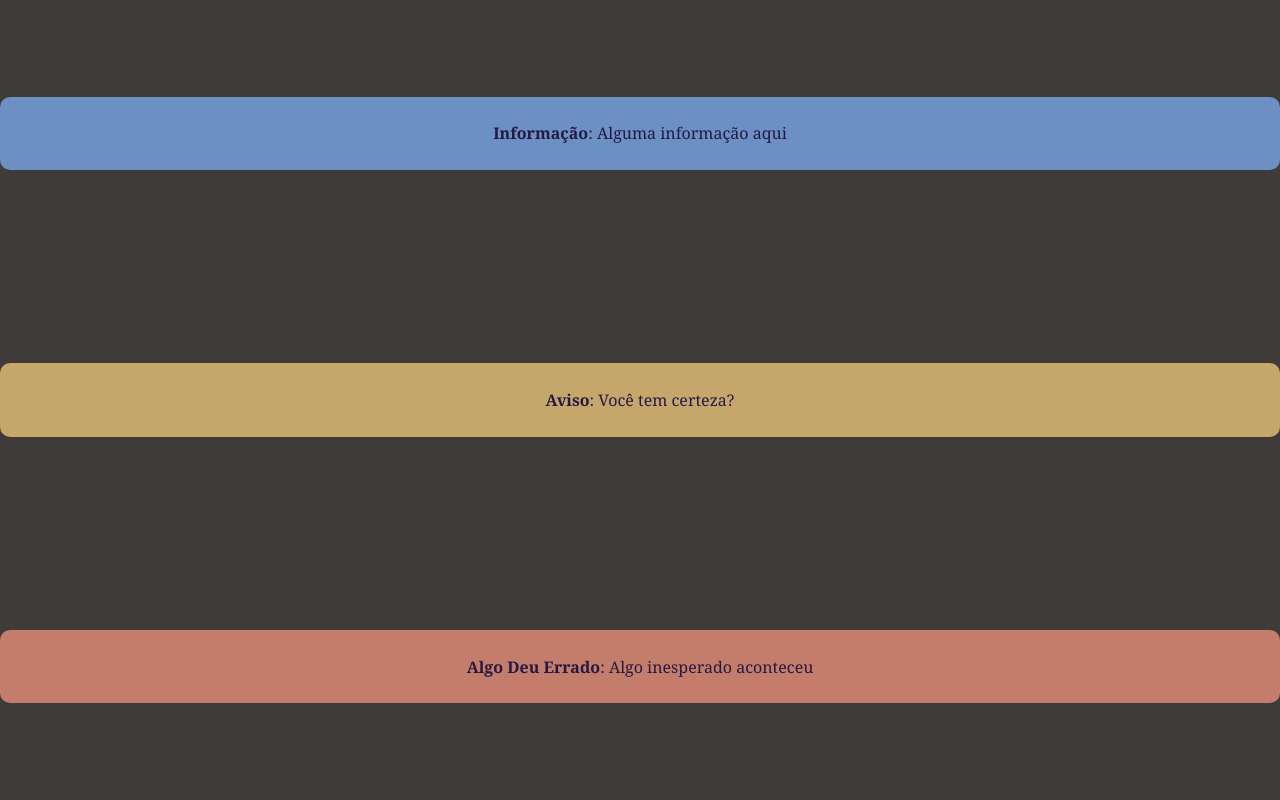
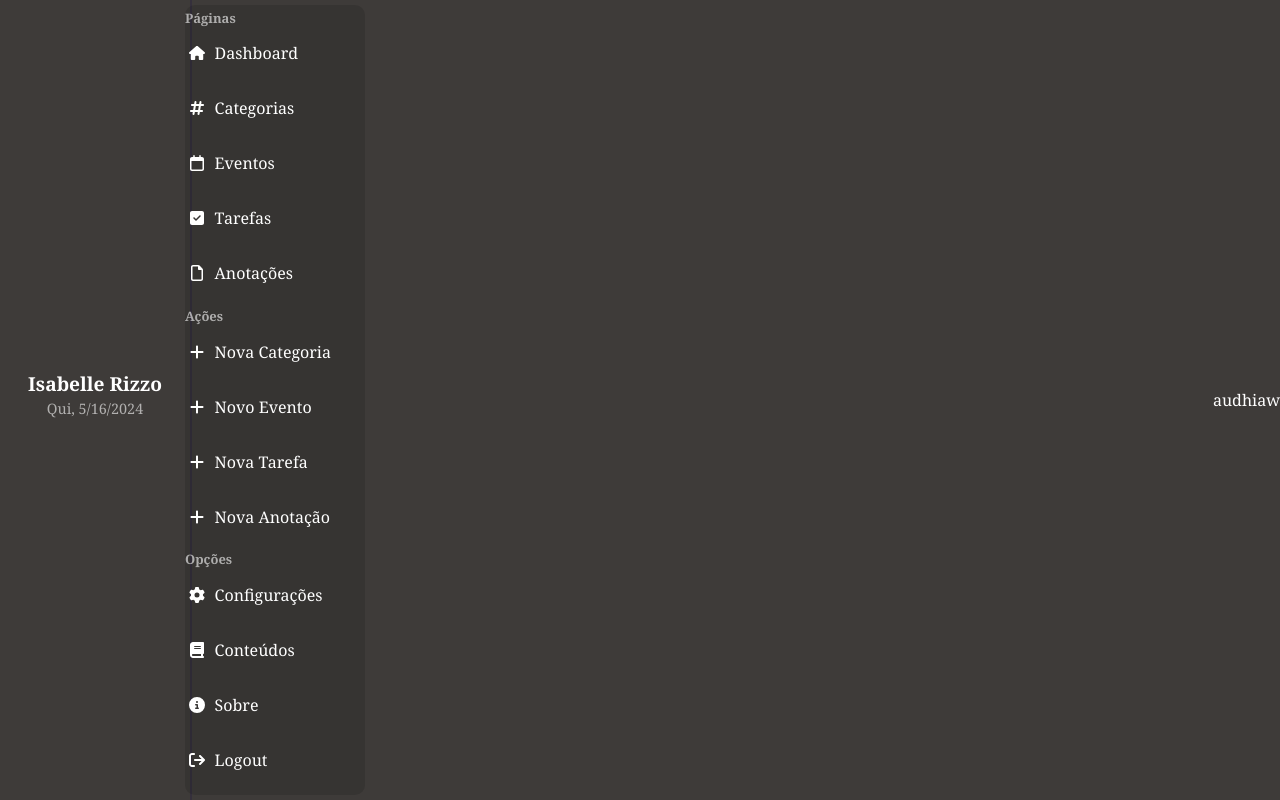
Before and after one commit to irizzo/tcc-web-frontend, a Next.js app: page /test in a window 1280 px wide. Built offline with nearby package versions, Linux system fonts and the light colour scheme.

Commit message:
sidebar ui redone

```diff
--- a/src/app/test/page.js
+++ b/src/app/test/page.js
@@ -1,15 +1,11 @@
-import Loading from '@/components/Loading';
-import { GeneralInfo, GeneralWarn, GeneralError } from '@/components/Messages';
-import { DefaultPageContainer } from '@/components/PageContainer';
+import { DashboardPageContainer } from '@/components/PageContainer';
+import SideBar from '@/components/SideBar';
 
 export default function Test() {
 	return (
-		<DefaultPageContainer>
-			{/* <Loading /> */}
-
-			<GeneralInfo infoContent={'Alguma informação aqui'} />
-			<GeneralWarn warnContent={'Você tem certeza?'} />
-			<GeneralError errorContent={'Algo inesperado aconteceu'} />
-		</DefaultPageContainer>
+		<DashboardPageContainer>
+			<SideBar />
+			<p>audhiaw</p>
+		</DashboardPageContainer>
 	);
 }
--- a/src/components/SideBar/index.js
+++ b/src/components/SideBar/index.js
@@ -1,19 +1,18 @@
 'use client';
 
-import Link from 'next/link';
+import './sideBar.scss';
 
 import { useContext, useCallback, useEffect } from 'react';
 import { UserAccessStateContext } from '@/hooks';
+import Link from 'next/link';
 
-import { FaArrowRight, FaGear, FaCircleInfo, FaBook, FaPlus, FaArrowRightFromBracket } from 'react-icons/fa6';
+import { FaArrowRight, FaGear, FaCircleInfo, FaBook, FaPlus, FaArrowRightFromBracket, FaHouse, FaRegFile, FaRegCalendar, FaHashtag, FaSquareCheck } from 'react-icons/fa6';
 
-import './sideBar.scss';
+import verifyUserAuth from '@/utils/verifyUserAuth';
+import { clearTokenCookie, navigateTo } from '@/utils';
+
+import routesMap from '@/resources/routesMap';
 import * as locale from '@/resources/locale';
-
-import { clearTokenCookie, navigateTo } from '@/utils';
-import verifyUserAuth from '@/utils/verifyUserAuth';
-import { DefaultButton } from '../Buttons';
-import routesMap from '@/resources/routesMap';
 
 export default function SideBar() {
 	const currentDate = new Date();
@@ -32,59 +31,66 @@ export default function SideBar() {
 	// }, [ isUserLogged ]);
 
 	return (
-		<aside>
+		<nav className='flex'>
 			<header className='sidebar__header'>
 				<h1 className='header__title'>{'Isabelle Rizzo'}</h1>
 				<p className='header__subtitle'>{today}</p>
 			</header>
 
-			<nav className='sidebar__nav'>
-				<ul className='nav__list'>
-					<NavListItem path={routesMap.dashboard}>{locale.pageTitles.dashboard}</NavListItem>
-					<NavListItem path={routesMap.categories.base}>{locale.pageTitles.categories.all}</NavListItem>
-					<NavListItem path={routesMap.events.base}>{locale.pageTitles.events.all}</NavListItem>
-					<NavListItem path={routesMap.tasks.base}>{locale.pageTitles.tasks.all}</NavListItem>
-					<NavListItem path={routesMap.habits.base}>{locale.pageTitles.habits.all}</NavListItem>
-				</ul>
+			<ul className='flex nav__list'>
+				<h3 className='nav__list__title'>{locale.pageTitles.sideBar.pages}</h3>
+				<NavListItem customIcon={<FaHouse className='nav__item__icon' />} path={routesMap.dashboard}>{locale.pageTitles.dashboard}</NavListItem>
+				<NavListItem customIcon={<FaHashtag className='nav__item__icon' />} path={routesMap.categories.base}>{locale.pageTitles.categories.all}</NavListItem>
+				<NavListItem customIcon={<FaRegCalendar className='nav__item__icon' />} path={routesMap.events.base}>{locale.pageTitles.events.all}</NavListItem>
+				<NavListItem customIcon={<FaSquareCheck className='nav__item__icon' />} path={routesMap.tasks.base}>{locale.pageTitles.tasks.all}</NavListItem>
+				<NavListItem customIcon={<FaRegFile className='nav__item__icon' />} path={routesMap.notes.base}>{locale.pageTitles.notes.all}</NavListItem>
 
-				<ul className='nav__list'>
+				<h3 className='nav__list__title'>{locale.pageTitles.sideBar.actions}</h3>
 				<NavListItem customIcon={<FaPlus className='nav__item__icon' />} path={routesMap.categories.new}>{locale.pageTitles.categories.new}</NavListItem>
 				<NavListItem customIcon={<FaPlus className='nav__item__icon' />} path={routesMap.events.new}>{locale.pageTitles.events.new}</NavListItem>
 				<NavListItem customIcon={<FaPlus className='nav__item__icon' />} path={routesMap.tasks.new}>{locale.pageTitles.tasks.new}</NavListItem>
-					<NavListItem customIcon={<FaPlus className='nav__item__icon' />} path={routesMap.habits.new}>{locale.pageTitles.habits.new}</NavListItem>
-				</ul>
+				<NavListItem customIcon={<FaPlus className='nav__item__icon' />} path={routesMap.notes.new}>{locale.pageTitles.notes.new}</NavListItem>
 
-				<ul className='nav__list'>
+				<h3 className='nav__list__title'>{locale.pageTitles.sideBar.options}</h3>
 				<NavListItem path={routesMap.settings} customIcon={<FaGear className='nav__item__icon' />} >{locale.pageTitles.settings}</NavListItem>
 				<NavListItem path={routesMap.contents} customIcon={<FaBook className='nav__item__icon' />} >{locale.pageTitles.contents}</NavListItem>
 				<NavListItem path={routesMap.about} customIcon={<FaCircleInfo className='nav__item__icon' />} >{locale.pageTitles.about}</NavListItem>
-
-					<DefaultButton
-						title={locale.actionsTitles.logout}
-						variant='outlined'
-						small
-						onClickFunction={() => handleLogOut(setUserAccessState)}
-					/>
+				<NavListButton onClickFunction={handleLogOut} customIcon={<FaArrowRightFromBracket className='nav__item__icon' />}>{locale.actionsTitles.logout}</NavListButton>
 			</ul>
 		</nav>
-		</aside>
 	);
-}
+};
 
-function NavListItem({children, path='/', customIcon=null, onClickFunction=null}) {
+function NavListItem({ children, path = '/', customIcon = null }) {
 	return (
-		<Link onClick={onClickFunction} className='flex flex--row flex--row nav__item' href={path}>
+		<li className='flex flex--row nav__item'>
+			<Link className='flex flex--row nav__item__link' href={path}>
 				{customIcon ?
 					customIcon :
 					<FaArrowRight className='nav__item__icon' />
 				}
-			<li>{children}</li>
+				{children}
 			</Link>
+		</li>
 	);
+};
+
+function NavListButton({ children, onClickFunction, customIcon }) {
+	return (
+		<li onClick={onClickFunction} className='flex flex--row nav__item'>
+			<div className='flex flex--row nav__item__link'>
+				{customIcon ?
+					customIcon :
+					<FaArrowRight className='nav__item__icon' />
 				}
+				{children}
+			</div>
+		</li>
+	);
+};
 
 async function handleLogOut(setUserAuth) {
 	await clearTokenCookie();
 	setUserAuth(false);
 	navigateTo({ path: routesMap.login });
-}
+};
--- a/src/components/SideBar/sideBar.scss
+++ b/src/components/SideBar/sideBar.scss
@@ -1,75 +1,100 @@
 @use '../../styles/variables.scss';
 
-aside {
+nav {
+	align-items: flex-start;
+	justify-content: space-around;
+
 	width: 15vw;
 	height: 100vh;
 	border-right: 2px solid variables.$primary-color-dark--30op;
 	z-index: 10;
-	align-items: flex-start;
-	justify-content: flex-start
+
+	padding: 5px;
 }
 
 .sidebar__header {
 	height: fit-content;
 	min-height: 8%;
-	padding: 5px 2px;
 	text-align: center;
-	background-color: variables.$primary-color-dark--30op;
 	width: 100%;
+
+	// border-bottom: 1px solid variables.$primary-color-light;
 
 	.header__title {
 		width: 100%;
-		font-size: 1.4rem;
-		margin-bottom: 1%;
+		font-size: 1.2rem;
+		margin: 1% 0%;
 		text-align: center;
 	}
 
 	.header__subtitle {
 		width: 100%;
+		font-size: 0.9rem;
 		text-align: center;
+		color: variables.$placeholder-font-color;
 	}
 }
 
-.sidebar__nav {
-	display: flex;
-	flex-direction: column;
-	align-items: flex-start;
-	justify-content: space-between;
+.nav__list {
+	border-radius: variables.$radius;
+	list-style: none inside;
+	padding: auto 2%;
+	flex: 1;
+	width: 100%;
+	justify-content: flex-start;
+	background-color: #00000020;
 
-	padding: 5%;
-	text-align: left;
-	height: 90%;
-	width: 100%;
+	text-decoration: none;
 
-	.nav__list {
-		list-style: none inside;
-		text-decoration: none;
+	.nav__list__title {
 		width: 100%;
+		font-size: small;
+		color: variables.$placeholder-font-color;
+		margin-top: 2%;
+		margin-bottom: 1%;
+
 	}
 }
 
 .nav__item {
+	border-radius: variables.$radius;
+	width: 100%;
+	height: 50px;
+	margin-bottom: 5px;
+	padding: 0% 2%;
+
 	color: variables.$primary-font-color;
 	text-decoration: none;
-	width: 100%;
+	list-style: none;
+
 	cursor: pointer;
-	margin-bottom: 5px;
+
+	justify-content: flex-start;
 
 	.nav__item__icon {
 		margin-right: 10px;
+		color: variables.$primary-font-color;
 	}
 
-	li {
+	.nav__item__link {
+		justify-content: flex-start;
+		color: variables.$primary-font-color;
+		text-decoration: none;
+
 		flex: 1;
+		height: 100%;
 	}
 }
 
-.nav__item:hover .nav__item__icon {
-	transform: translateX(3px);
-	transition: 0.3s;
-	color: variables.$primary-color-light;
+.nav__item:hover {
+	background-color: rgba(0, 0, 0, 0.15);
+	border-right: 2px solid variables.$primary-color-light;
+
+	.nav__item__icon {
+		color: variables.$primary-color-light;
+	}
+
+	a {
+		color: variables.$primary-color-light;
+	}
 }
-
-.nav__item:hover li {
-	color: variables.$primary-color-light;
-}
--- a/src/resources/locale/index.js
+++ b/src/resources/locale/index.js
@@ -38,9 +38,9 @@ export const entitiesProperties = {
 		description: 'Descrição do Evento'
 	},
 
-	habits: {
-		title: 'Título Do Hábito',
-		description: 'Descrição Do Hábito',
+	notes: {
+		title: 'Título Do Anotação',
+		description: 'Descrição Do Anotação',
 		high: 'Alto',
 		medium: 'Médio',
 		low: 'Baixo'
@@ -91,10 +91,10 @@ export const pageTitles = {
 
 	},
 
-	habits: {
-		all: 'Hábitos',
-		new: 'Novo Hábito',
-		view: 'Visualizar Hábito'
+	notes: {
+		all: 'Anotações',
+		new: 'Nova Anotação',
+		view: 'Visualizar Anotação'
 
 	},
 
@@ -106,6 +106,12 @@ export const pageTitles = {
 		edit: 'Editar Tarefa',
 		view: 'Visualizar Tarefa'
 
+	},
+
+	sideBar: {
+		pages: 'Páginas',
+		actions: 'Ações',
+		options: 'Opções'
 	},
 
 	user: {
@@ -137,7 +143,7 @@ export const notFoundDefaults = {
 	categories: 'Nenhuma categoria encontrada',
 	contents: 'Nenhum conteúdo disponível',
 	events: 'Nenhum evento encontrado',
-	habits: 'Nenhum hábito encontrado',
+	notes: 'Nenhuma anotação encontrada',
 	tasks: 'Nenhuma tarefa encontrada'
 };
 
@@ -147,9 +153,8 @@ export const groupDataByTitle = {
 	pastDue: 'Prazo esgotado'
 };
 
-
 export const messagesTitles = {
 	infoTitle: 'Informação',
 	warnTitle: 'Aviso',
 	errorTitle: 'Algo Deu Errado'
-}
+};
--- a/src/resources/routesMap.js
+++ b/src/resources/routesMap.js
@@ -16,9 +16,9 @@ const routesMap = {
 		new: '/user/events/new'
 	},
 
-	habits: {
-		base: '/user/habits',
-		new: '/user/habits/new'
+	notes: {
+		base: '/user/notes',
+		new: '/user/notes/new'
 	},
 
 	settings: '/user/settings',
```
Also changed, not shown: src/app/user/tasks/page.js (+5 -2 lines). Lines whose indentation alone changed are shown as unchanged.
